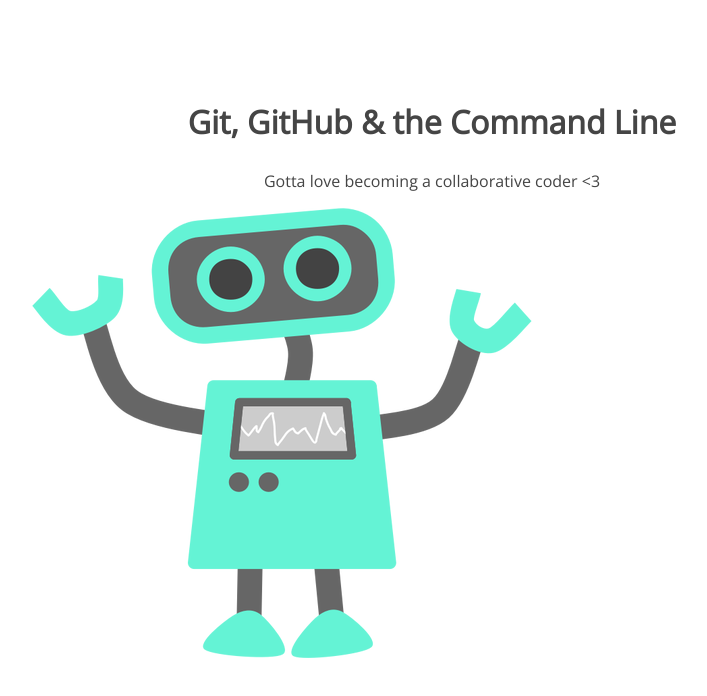
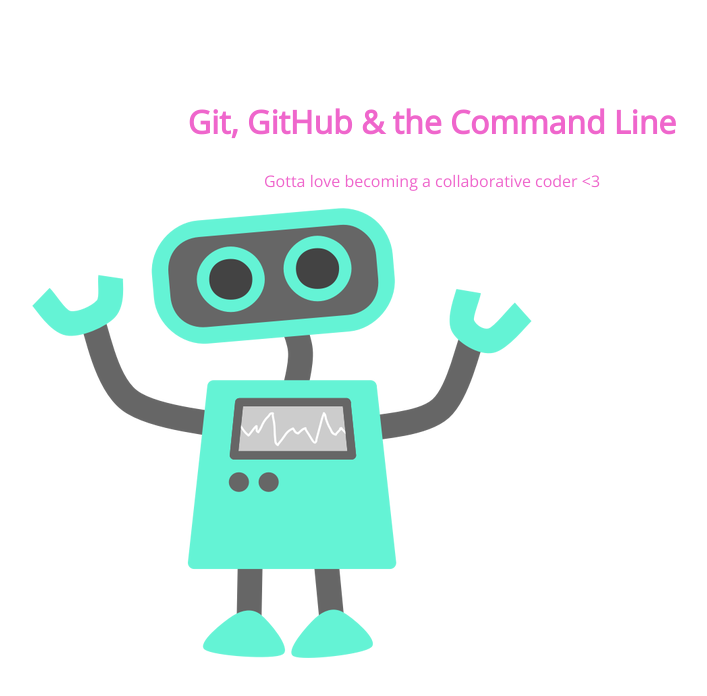
Before and after one commit to thecreativesbusiness/105-project, a plain HTML site: page index.html in a window 1280 px wide. Shown: the whole page, without its empty margins (208-915 px from the left). Drawn offline with nearby package versions, Linux system fonts and the light colour scheme.

Commit message:
changes to the h1 tag color

```diff
--- a/css/style.css
+++ b/css/style.css
@@ -5,7 +5,7 @@ section {
 section h1,
 section p {
 	text-align: center;
-	color: #454545;
+	color: #EF66CC;
 }
 section h1 {
 	font: 32px 'Open Sans';
```
